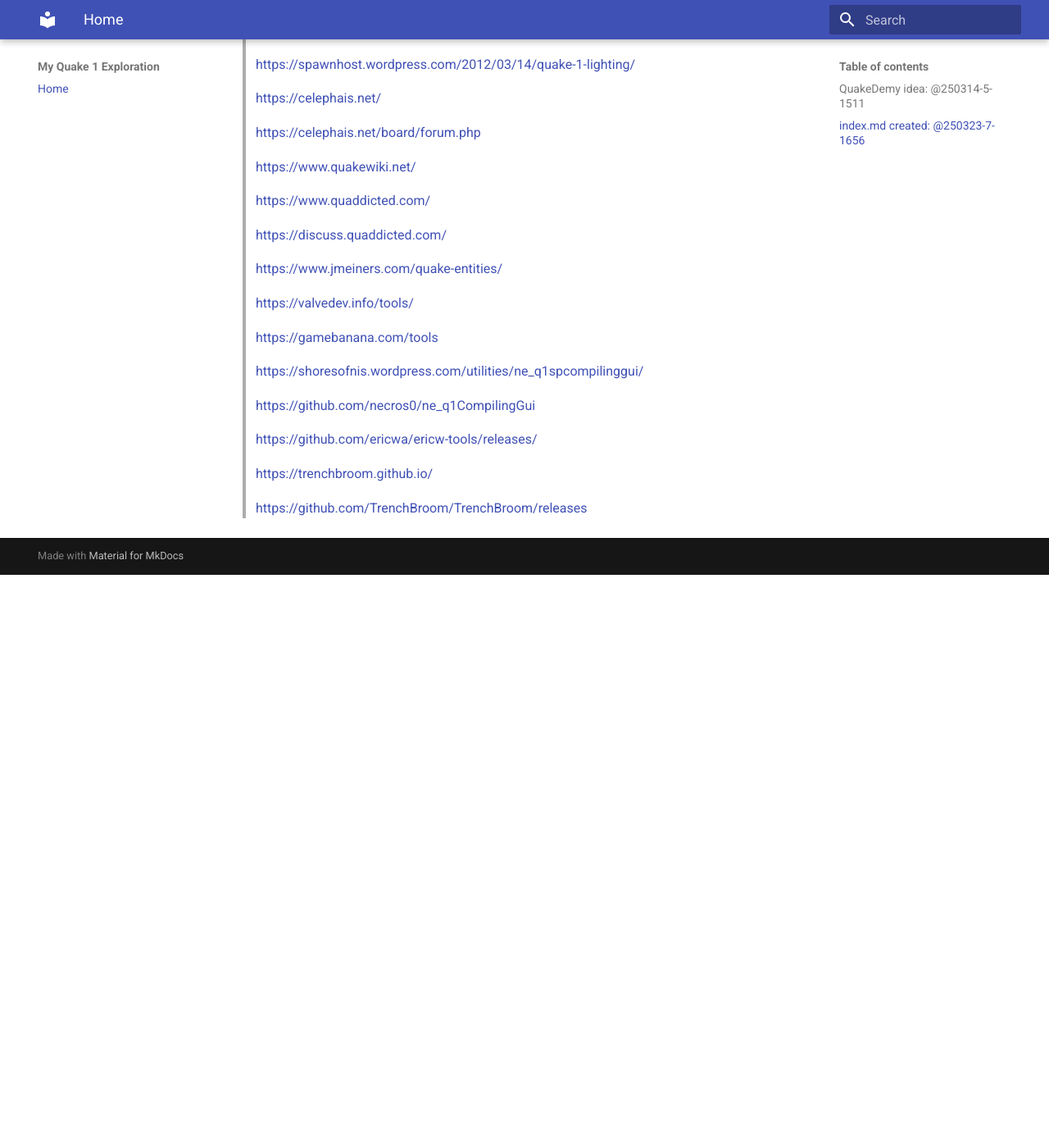
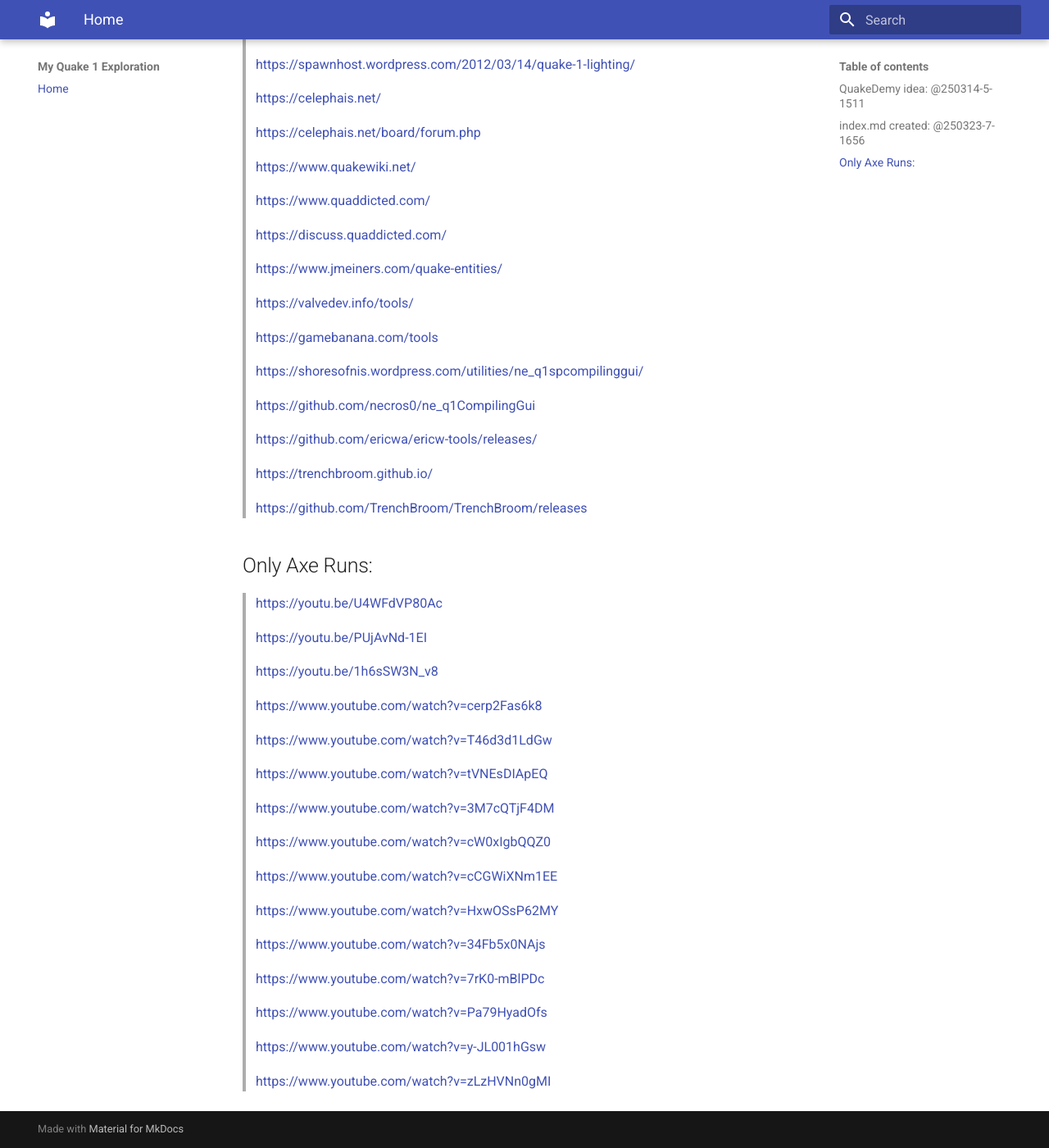
Before and after one commit to BitMiller/quakedemy, an MkDocs documentation site: the page built from docs/index.md, in a window 1280 px wide and 1400 px high, scrolled down 1038 px. Shown: the whole window at 82% size. Built offline with MkDocs 1.6.1 and Material for MkDocs 9.7.7, drawn with Linux system fonts in a browser that asks for light colours; before the commit the page ends 1739 px from its top, so only the background shows below that.

Commit message:
at250409-3-120744

```diff
--- a/docs/index.md
+++ b/docs/index.md
@@ -76,4 +76,37 @@
 > <a href="https://github.com/TrenchBroom/TrenchBroom/releases" target="_blank">https://github.com/TrenchBroom/TrenchBroom/releases</a>
 
 
+## Only Axe Runs:
+
+> <a href="https://youtu.be/U4WFdVP80Ac" target="_blank">https://youtu.be/U4WFdVP80Ac</a>
+
+> <a href="https://youtu.be/PUjAvNd-1EI" target="_blank">https://youtu.be/PUjAvNd-1EI</a>
+
+> <a href="https://youtu.be/1h6sSW3N_v8" target="_blank">https://youtu.be/1h6sSW3N_v8</a>
+
+> <a href="https://www.youtube.com/watch?v=cerp2Fas6k8" target="_blank">https://www.youtube.com/watch?v=cerp2Fas6k8</a>
+
+> <a href="https://www.youtube.com/watch?v=T46d3d1LdGw" target="_blank">https://www.youtube.com/watch?v=T46d3d1LdGw</a>
+
+> <a href="https://www.youtube.com/watch?v=tVNEsDIApEQ" target="_blank">https://www.youtube.com/watch?v=tVNEsDIApEQ</a>
+
+> <a href="https://www.youtube.com/watch?v=3M7cQTjF4DM" target="_blank">https://www.youtube.com/watch?v=3M7cQTjF4DM</a>
+
+> <a href="https://www.youtube.com/watch?v=cW0xIgbQQZ0" target="_blank">https://www.youtube.com/watch?v=cW0xIgbQQZ0</a>
+
+> <a href="https://www.youtube.com/watch?v=cCGWiXNm1EE" target="_blank">https://www.youtube.com/watch?v=cCGWiXNm1EE</a>
+
+> <a href="https://www.youtube.com/watch?v=HxwOSsP62MY" target="_blank">https://www.youtube.com/watch?v=HxwOSsP62MY</a>
+
+> <a href="https://www.youtube.com/watch?v=34Fb5x0NAjs" target="_blank">https://www.youtube.com/watch?v=34Fb5x0NAjs</a>
+
+> <a href="https://www.youtube.com/watch?v=7rK0-mBlPDc" target="_blank">https://www.youtube.com/watch?v=7rK0-mBlPDc</a>
+
+> <a href="https://www.youtube.com/watch?v=Pa79HyadOfs" target="_blank">https://www.youtube.com/watch?v=Pa79HyadOfs</a>
+
+> <a href="https://www.youtube.com/watch?v=y-JL001hGsw" target="_blank">https://www.youtube.com/watch?v=y-JL001hGsw</a>
+
+> <a href="https://www.youtube.com/watch?v=zLzHVNn0gMI" target="_blank">https://www.youtube.com/watch?v=zLzHVNn0gMI</a>
+
+
 [//]: # ( > <a href="" target="_blank"></a> )
```
